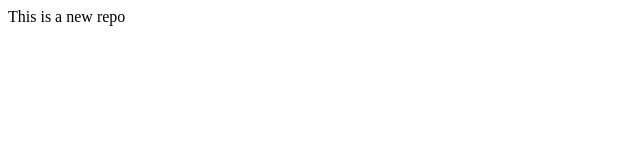
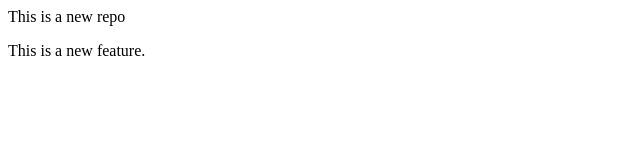
Before and after one commit to sumandhami/localrepo, a plain HTML site: page index.html in a window 1280 px wide. Shown: the whole page, without its empty margins (0-640 px from the left). Drawn offline with Linux system fonts and the light colour scheme.

Commit message:
Add new feature

```diff
--- a/index.html
+++ b/index.html
@@ -1 +1,4 @@
 <p>This is a new repo</p>
+<p>
+    This is a new feature.
+</p>
```
